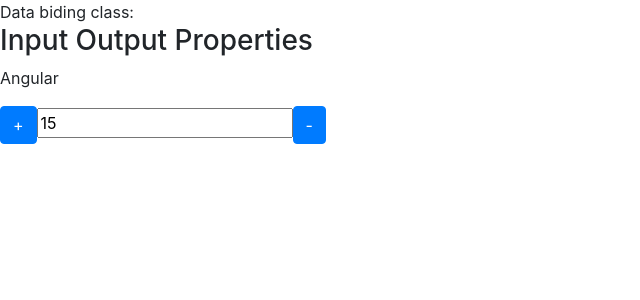
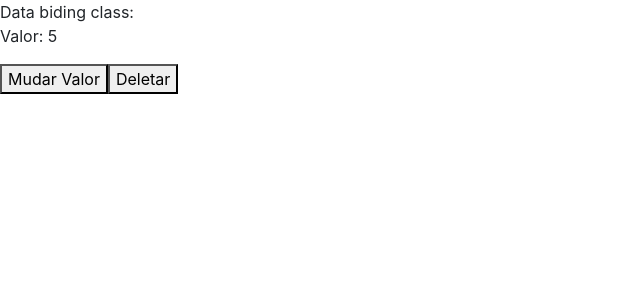
Before and after one commit to guilhermepereiraa95/AngularCourse, an Angular app: page / in a window 1280 px wide. Shown: the top 300 px of the page, without its empty margins (0-640 px from the left). Built offline with nearby package versions, Linux system fonts and the light colour scheme.

Commit message:
Component Life Cicle

```diff
--- a/src/app/app.component.html
+++ b/src/app/app.component.html
@@ -1,6 +1,7 @@
 <section>
   <article>
-    <p>Data biding class: <app-data-biding></app-data-biding> </p>
-
+    <p>Data biding class: <!--<app-data-biding></app-data-biding>--> <app-ciclo *ngIf="!deletarCiclo" [valorInicial]="valor"></app-ciclo> </p>
+    <button (click)="mudarValor()">Mudar Valor</button>
+    <button (click)="destruirCiclo()">Deletar</button>
   </article>
 </section>
--- a/src/app/app.module.ts
+++ b/src/app/app.module.ts
@@ -7,6 +7,7 @@
 import { MeuFormComponent } from './meu-form/meu-form.component';
 import { InputPropertiesComponent } from './input-properties/input-properties.component';
 import { OutputPropertiesComponent } from './output-properties/output-properties.component';
+import { CicloComponent } from './ciclo/ciclo.component';
 
 @NgModule({
   declarations: [
@@ -14,7 +15,8 @@
     DataBidingComponent,
     MeuFormComponent,
     InputPropertiesComponent,
-    OutputPropertiesComponent
+    OutputPropertiesComponent,
+    CicloComponent
   ],
   imports: [
     BrowserModule,
--- /dev/null
+++ b/src/app/ciclo/ciclo.component.html
@@ -0,0 +1 @@
+<p>Valor: {{ valorInicial }}</p>
--- /dev/null
+++ b/src/app/ciclo/ciclo.component.ts
@@ -0,0 +1,33 @@
+import { Component, DoCheck, OnInit, Input } from '@angular/core';
+
+@Component({
+  selector: 'app-ciclo',
+  templateUrl: './ciclo.component.html',
+  styleUrls: ['./ciclo.component.sass']
+})
+export class CicloComponent implements OnInit, DoCheck {
+
+  @Input() valorInicial: number = 10;
+
+
+  constructor() {
+    this.log('constructor');
+  }
+
+  ngOnDestroy(){
+    this.log('ngOnDestroy');
+  }
+
+  ngOnInit() {
+    this.log('ngOnInit');
+  }
+
+  ngDoCheck() {
+    this.log('ngDoCheck');
+  }
+
+  private log(hook: string){
+     console.log(hook);
+  }
+
+}
```
Also changed, not shown: src/app/ciclo/ciclo.component.sass (added), 1 other file (tests, documents, lock files or other folders).
